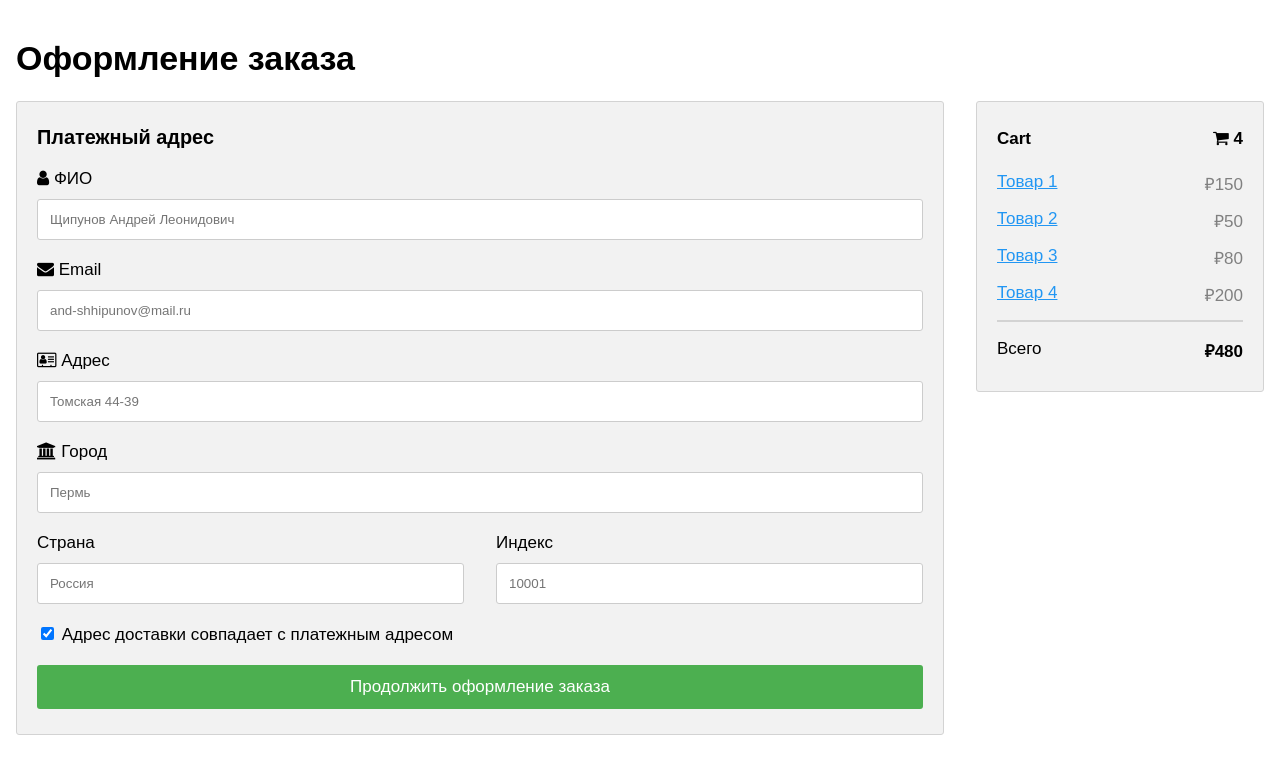
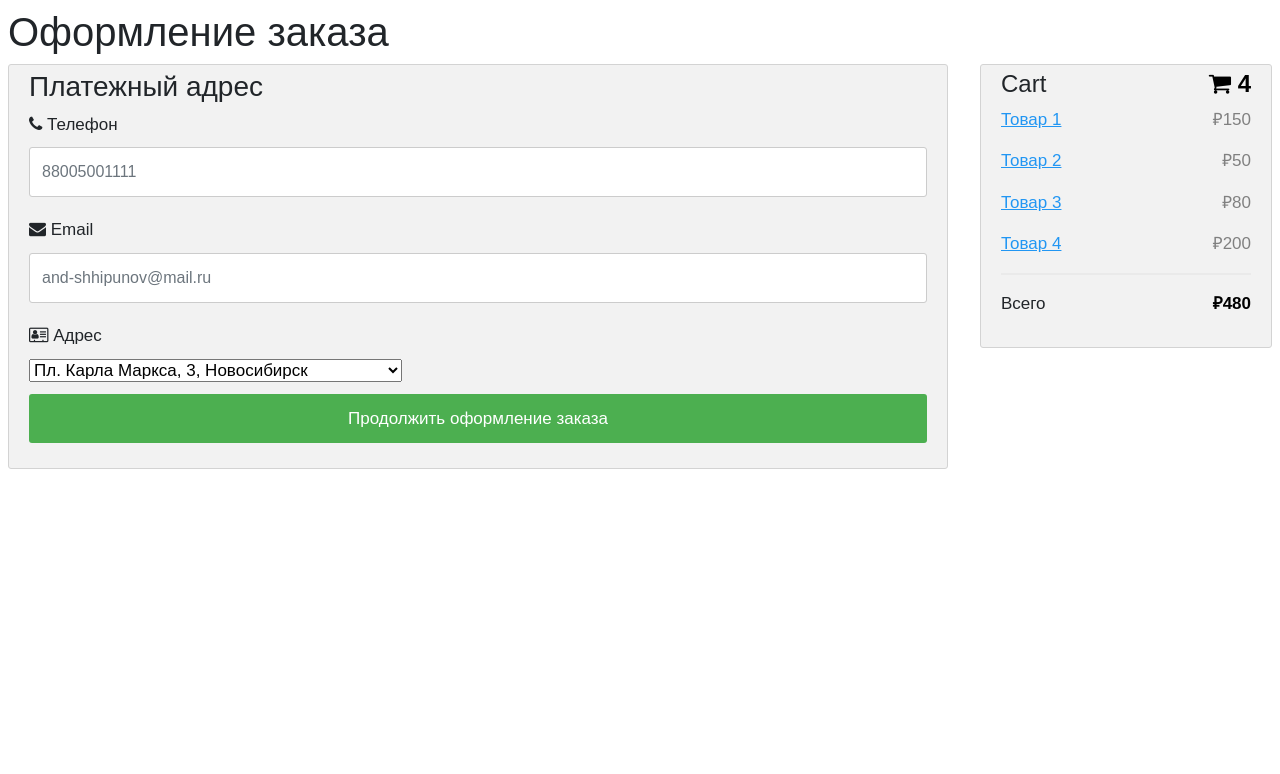
Before and after one commit to BlackWolfy007/Course-work-sem-4, a PHP site: page / in a window 1280 px wide. Shown: the top 774 px of the page. Run offline with PHP 8.4, Linux system fonts and the light colour scheme.

Commit message:
Added select

```diff
--- a/index.php
+++ b/index.php
@@ -5,6 +5,7 @@
   <meta charset="UTF-8">
   <title>Оформление заказа</title>
   <link rel="stylesheet" href="https://cdnjs.cloudflare.com/ajax/libs/font-awesome/4.7.0/css/font-awesome.min.css">
+  <link rel="stylesheet" href="https://cdn.jsdelivr.net/npm/bootstrap@5.1.3/dist/css/bootstrap.min.css">
   <link rel="stylesheet" href="/source/css/style.css">
 </head>
 <body>
@@ -13,37 +14,28 @@
   <div class="row">
     <div class="col-75">
       <div class="container">
-        <form action="../action_page.php">
+        <form action="check.php" method="post">
 
           <div class="row">
             <div class="col-50">
               <h3>Платежный адрес</h3>
-              <label for="fname"><i class="fa fa-user"></i> ФИО</label>
-              <input type="text" id="fname" name="firstname" placeholder="Щипунов Андрей Леонидович">
+              <label for="fname"><i class="fa fa-phone"></i> Телефон</label>
+              <input type="text" id="phone" name="phone" placeholder="88005001111" class="form-control">
               <label for="email"><i class="fa fa-envelope"></i> Email</label>
-              <input type="text" id="email" name="email" placeholder="and-shhipunov@mail.ru">
+              <input type="email" id="email" name="email" placeholder="and-shhipunov@mail.ru" class="form-control">
               <label for="adr"><i class="fa fa-address-card-o"></i> Адрес</label>
-              <input type="text" id="adr" name="address" placeholder="Томская 44-39">
-              <label for="city"><i class="fa fa-institution"></i> Город</label>
-              <input type="text" id="city" name="city" placeholder="Пермь">
-
-              <div class="row">
-                <div class="col-50">
-                  <label for="state">Страна</label>
-                  <input type="text" id="state" name="state" placeholder="Россия">
-                </div>
-                <div class="col-50">
-                  <label for="zip">Индекс</label>
-                  <input type="text" id="zip" name="zip" placeholder="10001">
-                </div>
-              </div>
+              <!-- <input type="text" id="adr" name="address" placeholder="Томская 44-39"> -->
+              <select id="address" name="address" size="1">
+                <option value="1">Пл. Карла Маркса, 3, Новосибирск</option>
+                <option value="2">Ул. Коммунистическая, 7, Новосибирск</option>
+                <option value="3">Ул. Богдана Хмельницкого, 38, Новосибирск</option>
+                <option value="4">Ул. Кропоткина, 130/7, Новосибирск</option>
+                <option value="5">Ул. Нарымская, 37, Новосибирск</option>
+              </select>
             </div>
 
           </div>
-          <label>
-            <input type="checkbox" checked="checked" name="sameadr"> Адрес доставки совпадает с платежным адресом
-          </label>
-          <input type="submit" value="Продолжить оформление заказа" class="btn">
+          <input type="submit" value="Продолжить оформление заказа" class="btn btn-success">
         </form>
       </div>
     </div>
--- a/source/css/style.css
+++ b/source/css/style.css
@@ -44,7 +44,7 @@ body {
     border-radius: 3px;
 }
 
-input[type=text] {
+input[type=text],input[type=email] {
     width: 100%;
     margin-bottom: 20px;
     padding: 12px;
```
Also changed, not shown: check.php (added, +16 -0 lines).
